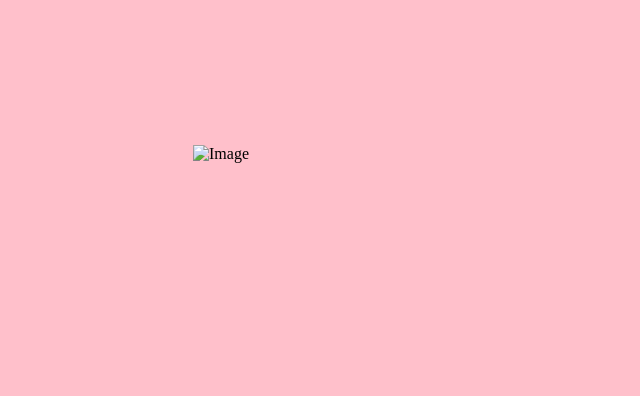
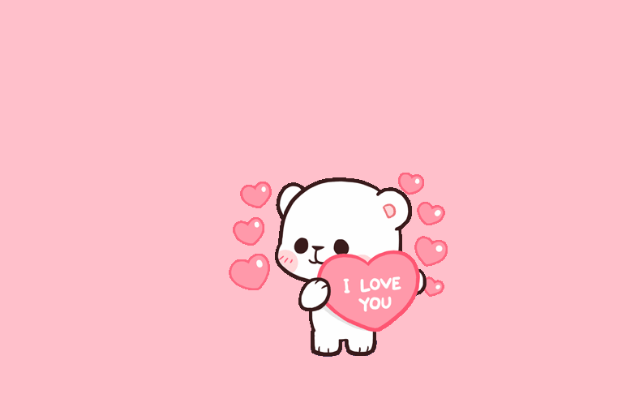
Before and after one commit to YagoIglesias/st-valentin, a plain HTML site: page index.html in a window 1280 px wide. Both pictures are taken after a click on the button "OUI". Shown: the whole page, without its empty margins (297-937 px from the left). Drawn offline with Linux system fonts and the light colour scheme.

Commit message:
Fix HTML structure and update image source

```diff
--- a/index.html
+++ b/index.html
@@ -14,7 +14,7 @@
             <button type="button" class="NON" id="NON">NON</button>
         </div>
     </div>
-    <img src="../stValentin/osito.gif" alt="Image" id="image">
+    <img src="/osito.gif" alt="Image" id="image">
     <script>
         const btnNon = document.getElementById("NON");
         const contenedor = document.getElementById("contenedor");
@@ -40,4 +40,5 @@
     </script>
 
 </body>
+
 </html>
```
